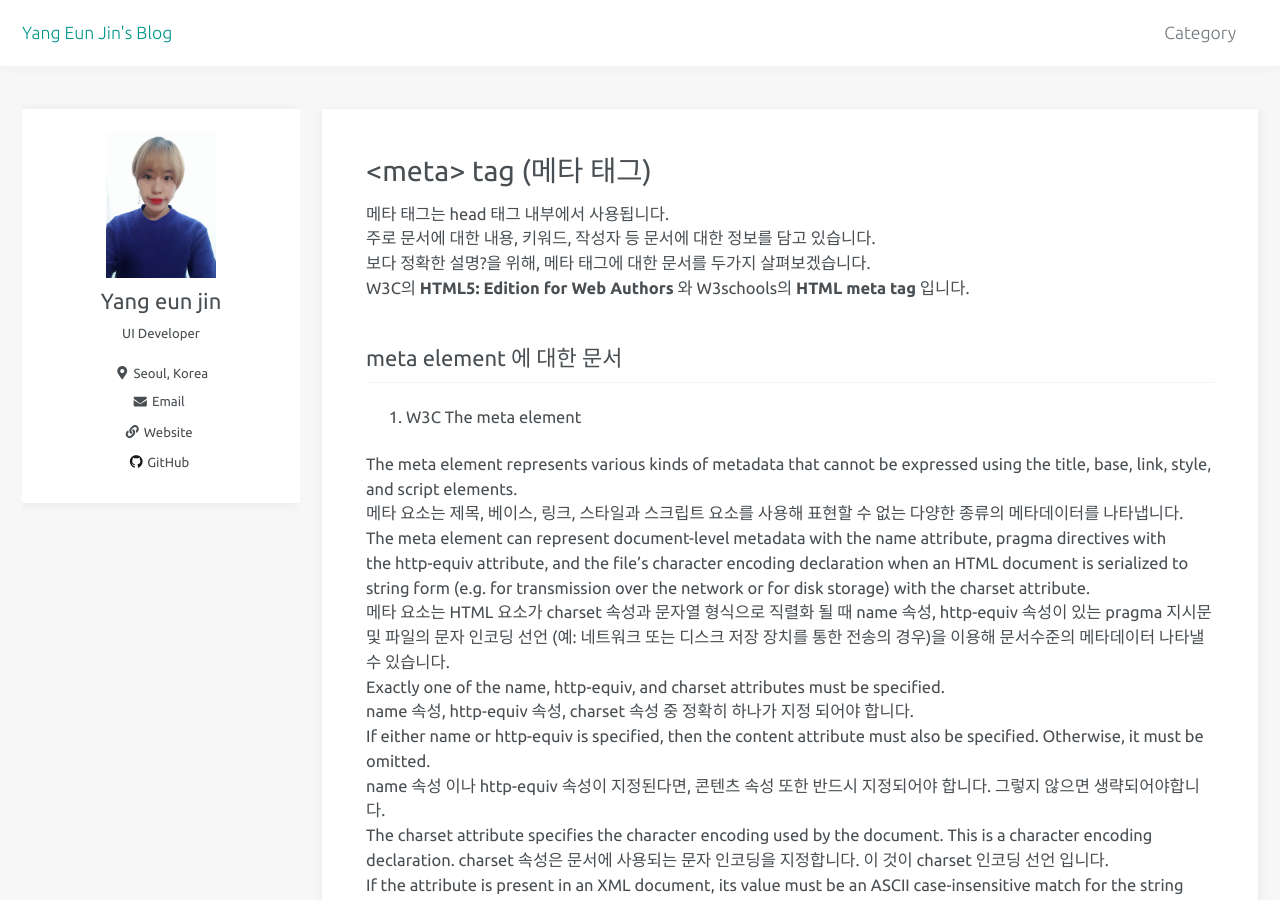
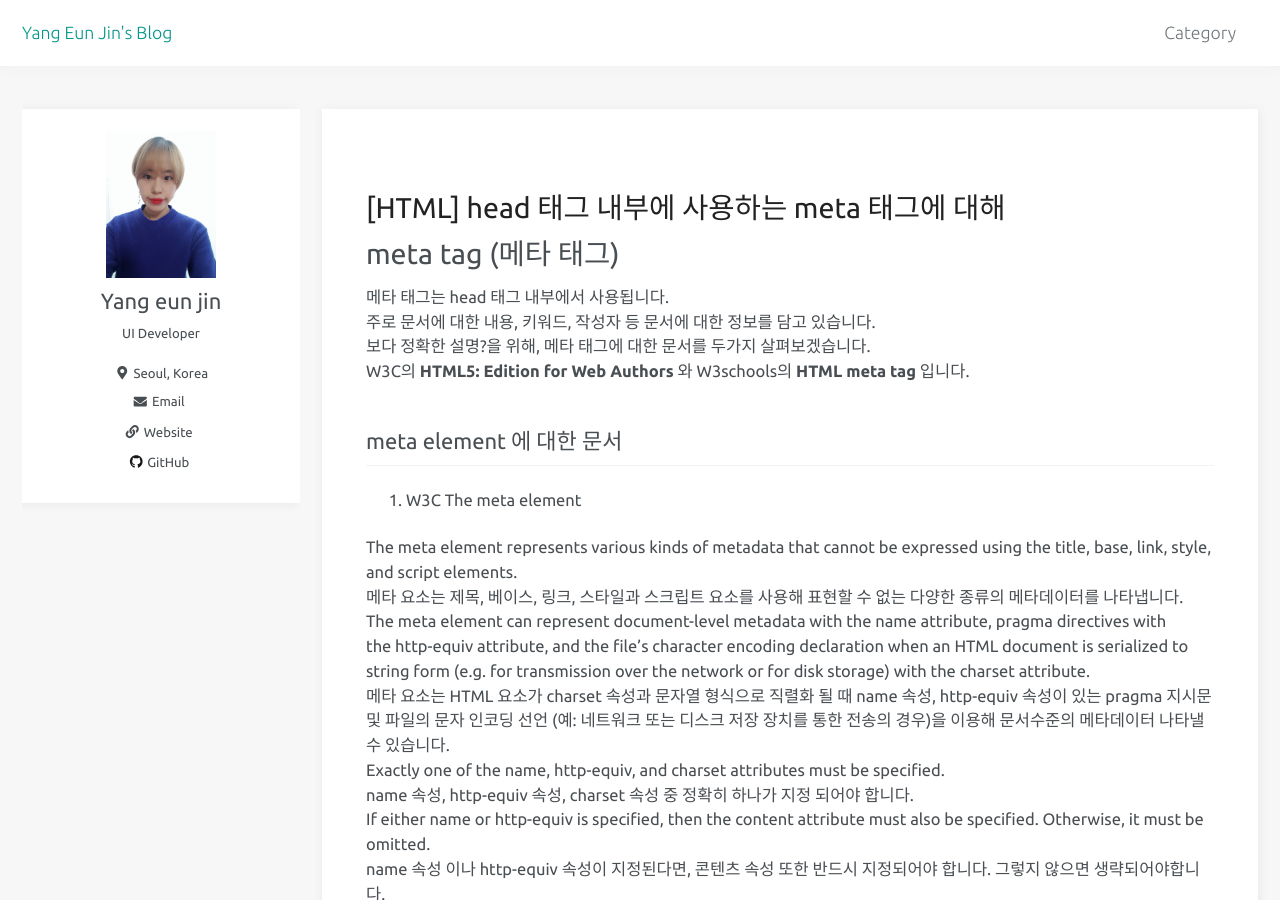
Before and after one commit to jinnny/blog, a Jekyll site: the page built from _posts/2019-03-24-html-meta-tag.md, in a window 1280 px wide and 900 px high. Built offline with Jekyll 4.4.1, drawn with Linux system fonts in a browser that asks for light colours; cached includes are drawn as plain includes; comment, search, counter and statistics services are not loaded; some of the changed text lies outside the part shown.

Commit message:
:pen: meta tag에 대해 디버깅..

```diff
--- a/_posts/2019-03-24-html-meta-tag.md
+++ b/_posts/2019-03-24-html-meta-tag.md
@@ -1,11 +1,11 @@
 ---
-title: "[HTML] \<head> 태그 내부에 사용하는 \<meta> 태그에 대해"
-date: 2019-03-24 21:00:00 -0400
+title: "[HTML] head 태그 내부에 사용하는 meta 태그에 대해"
+date: 2019-03-24 20:40:00 -0400
 categories: HTML
 tags: meta
 ---
 
-\<meta> tag (메타 태그)
+meta tag (메타 태그)
 ======
 
 메타 태그는 head 태그 내부에서 사용됩니다.
```
